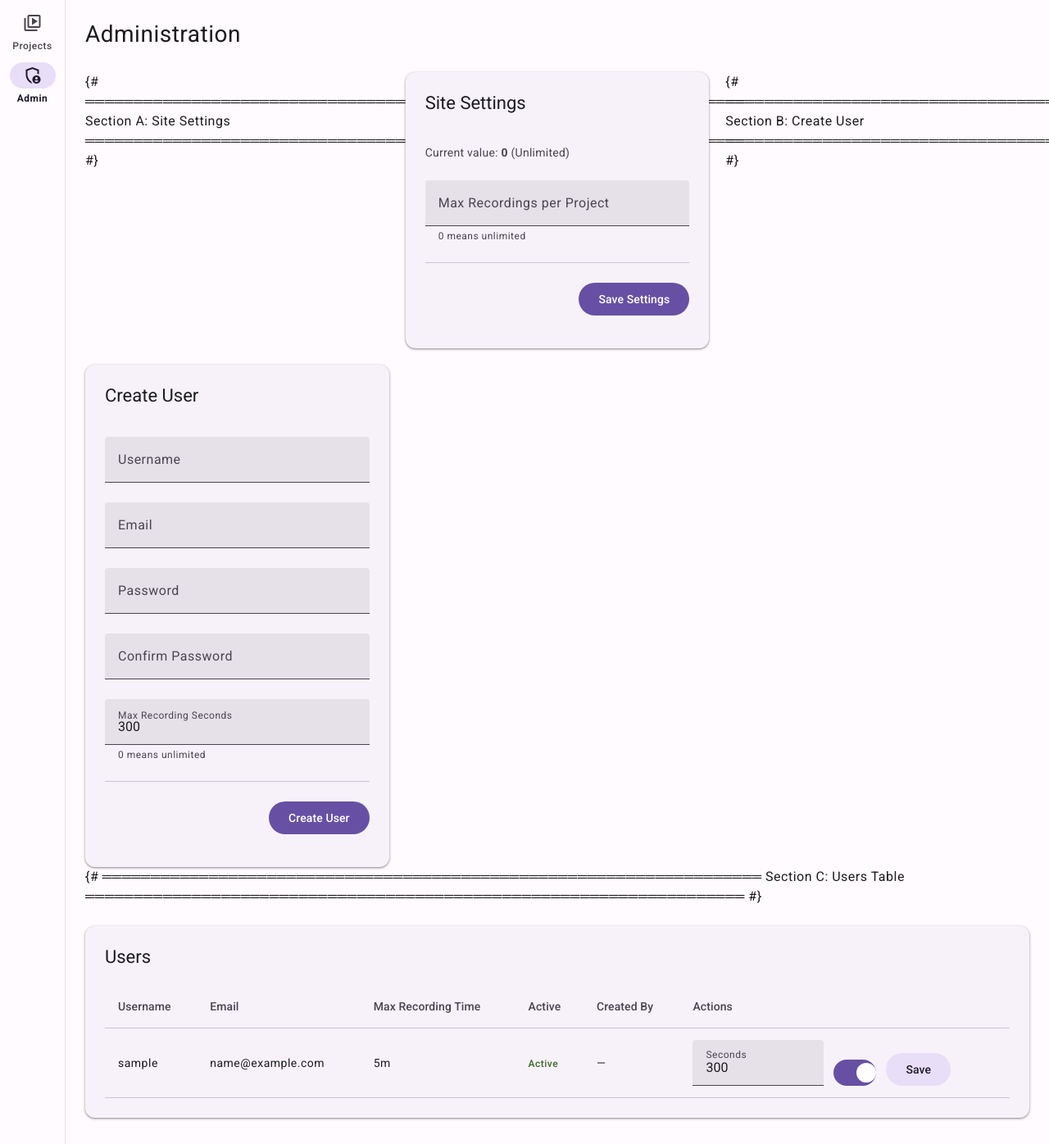
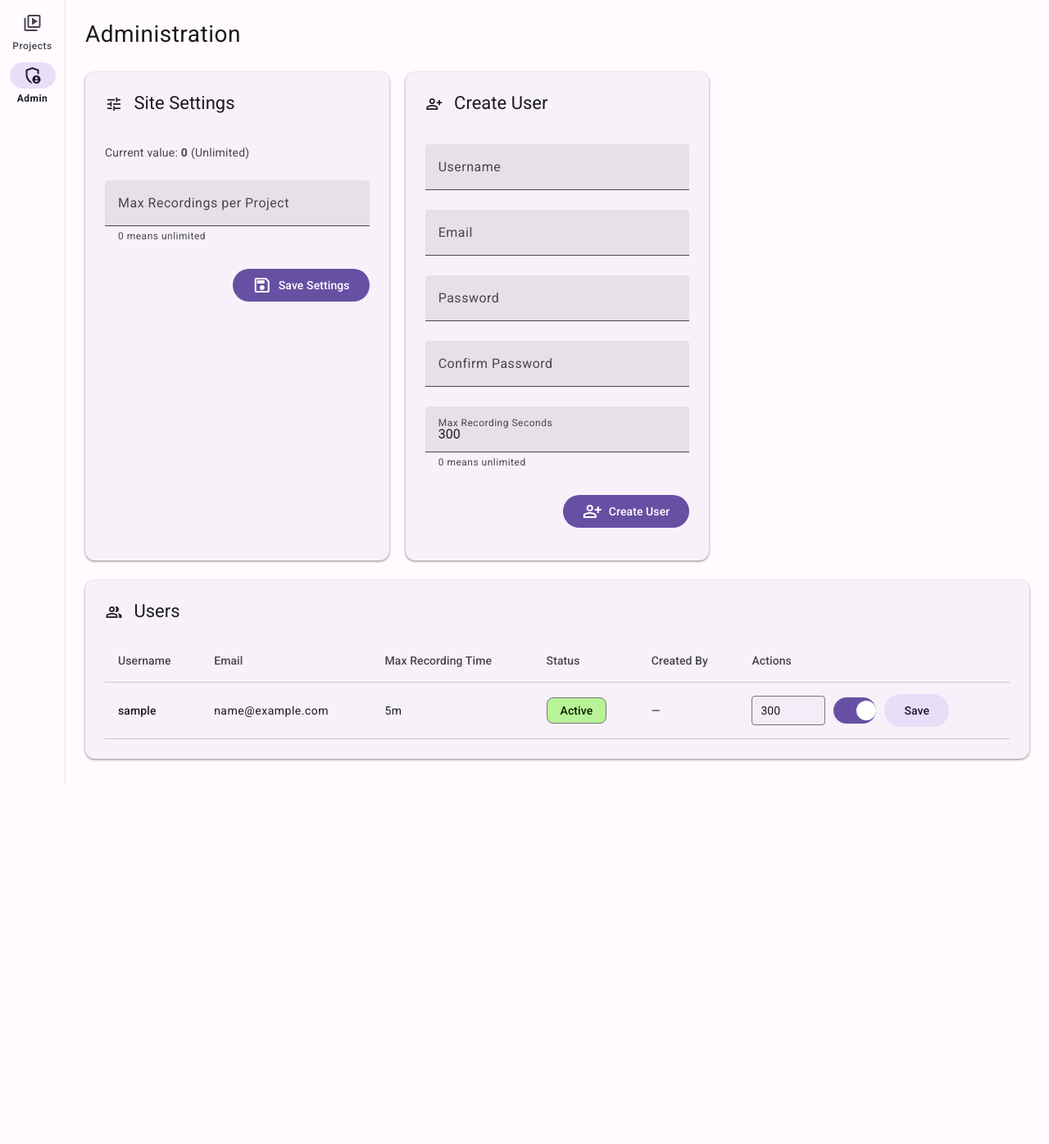
Before and after one commit to tuxisawesome/Video-Production-Manager, a Django app: page /accounts/dashboard/ in a window 1280 px wide. Shown: the part 64-1460 px from the top of the page at 82% size. After the commit the page ends 1022 px from the top, so only its background shows below. Run offline with Django 4.2, Linux system fonts and the light colour scheme; the visitor is signed in with stand-in values (Sample User, id 1); data comes from the database, SQL or seed files in the repository.

Commit message:
Add help stuff

```diff
--- a/static/css/layout.css
+++ b/static/css/layout.css
@@ -123,6 +123,44 @@
 .grid-container.wide-cards {
   grid-template-columns: repeat(auto-fill, minmax(360px, 1fr));
   gap: 20px;
+}
+
+/* Admin dashboard grid */
+.admin-grid {
+  display: grid;
+  grid-template-columns: repeat(auto-fill, minmax(340px, 1fr));
+  gap: 20px;
+}
+
+/* Table container: always allow horizontal scroll */
+.md-table-container {
+  overflow-x: auto;
+  -webkit-overflow-scrolling: touch;
+}
+
+/* Compact input for inline table editing */
+.admin-compact-input {
+  width: 90px;
+  height: 36px;
+  padding: 0 10px;
+  border: 1px solid var(--md-sys-color-outline);
+  border-radius: var(--md-sys-shape-corner-extra-small);
+  background-color: var(--md-sys-color-surface-container);
+  color: var(--md-sys-color-on-surface);
+  font-family: var(--md-sys-typescale-font-family);
+  font-size: var(--md-sys-typescale-body-medium-size);
+  transition: border-color var(--md-sys-motion-transition-standard);
+}
+
+.admin-compact-input:hover {
+  border-color: var(--md-sys-color-on-surface);
+}
+
+.admin-compact-input:focus {
+  outline: none;
+  border-color: var(--md-sys-color-primary);
+  border-width: 2px;
+  padding: 0 9px;
 }
 
 /* ==========================================================================
--- a/static/css/responsive.css
+++ b/static/css/responsive.css
@@ -63,7 +63,8 @@
   /* Grids: single column */
   .grid-container,
   .grid-container.compact,
-  .grid-container.wide-cards {
+  .grid-container.wide-cards,
+  .admin-grid {
     grid-template-columns: 1fr;
     gap: 12px;
   }
--- a/templates/accounts/dashboard.html
+++ b/templates/accounts/dashboard.html
@@ -8,19 +8,20 @@
 </div>
 
 <div class="content-area">
-  <div class="grid-container wide-cards">
+  <div class="admin-grid">
 
-    {# ════════════════════════════════════════════════════════════════════
-       Section A: Site Settings
-       ════════════════════════════════════════════════════════════════════ #}
+    <!-- Site Settings -->
     <div class="md-card-elevated" style="padding:24px;">
-      <h2 class="md-title-large" style="margin-bottom:20px;">Site Settings</h2>
+      <h2 class="md-title-large" style="margin-bottom:20px;">
+        <span class="material-symbols-outlined" style="font-size:22px; vertical-align:middle; margin-right:8px;">tune</span>
+        Site Settings
+      </h2>
 
       <form method="post" action="{% url 'accounts:site_settings' %}">
         {% csrf_token %}
 
         <div class="form-section">
-          <p class="md-body-medium text-on-surface-variant">
+          <p class="md-body-medium text-on-surface-variant" style="margin-top:0;">
             Current value: <strong>{{ site_settings.max_recordings_per_project }}</strong>
             {% if site_settings.max_recordings_per_project == 0 %}(Unlimited){% endif %}
           </p>
@@ -45,23 +46,26 @@
             <span class="md-supporting-text">0 means unlimited</span>
           </div>
 
-          <div class="form-actions">
-            <button type="submit" class="md-button-filled">Save Settings</button>
+          <div class="form-actions" style="border-top:none; padding-top:8px;">
+            <button type="submit" class="md-button-filled">
+              <span class="material-symbols-outlined">save</span>
+              Save Settings
+            </button>
           </div>
         </div>
       </form>
     </div>
 
-    {# ════════════════════════════════════════════════════════════════════
-       Section B: Create User
-       ════════════════════════════════════════════════════════════════════ #}
+    <!-- Create User -->
     <div class="md-card-elevated" style="padding:24px;">
-      <h2 class="md-title-large" style="margin-bottom:20px;">Create User</h2>
+      <h2 class="md-title-large" style="margin-bottom:20px;">
+        <span class="material-symbols-outlined" style="font-size:22px; vertical-align:middle; margin-right:8px;">person_add</span>
+        Create User
+      </h2>
 
       <form method="post" action="{% url 'accounts:create_user' %}">
         {% csrf_token %}
 
-        {# Non-field errors #}
         {% if create_user_form.non_field_errors %}
           <div style="margin-bottom:16px; padding:12px 16px; border-radius:var(--md-sys-shape-corner-small); background-color:var(--md-sys-color-error-container); color:var(--md-sys-color-on-error-container);">
             {% for error in create_user_form.non_field_errors %}
@@ -71,7 +75,6 @@
         {% endif %}
 
         <div class="form-section">
-          {# Username #}
           <div class="md-text-field {% if create_user_form.username.errors %}error{% endif %}">
             <div class="md-text-field-container">
               <input
@@ -91,7 +94,6 @@
             {% endif %}
           </div>
 
-          {# Email #}
           <div class="md-text-field {% if create_user_form.email.errors %}error{% endif %}">
             <div class="md-text-field-container">
               <input
@@ -110,7 +112,6 @@
             {% endif %}
           </div>
 
-          {# Password #}
           <div class="md-text-field {% if create_user_form.password1.errors %}error{% endif %}">
             <div class="md-text-field-container">
               <input
@@ -129,7 +130,6 @@
             {% endif %}
           </div>
 
-          {# Confirm Password #}
           <div class="md-text-field {% if create_user_form.password2.errors %}error{% endif %}">
             <div class="md-text-field-container">
               <input
@@ -148,7 +148,6 @@
             {% endif %}
           </div>
 
-          {# Max Recording Seconds #}
           <div class="md-text-field {% if create_user_form.max_recording_seconds.errors %}error{% endif %}">
             <div class="md-text-field-container">
               <input
@@ -169,8 +168,11 @@
             <span class="md-supporting-text">0 means unlimited</span>
           </div>
 
-          <div class="form-actions">
-            <button type="submit" class="md-button-filled">Create User</button>
+          <div class="form-actions" style="border-top:none; padding-top:8px;">
+            <button type="submit" class="md-button-filled">
+              <span class="material-symbols-outlined">person_add</span>
+              Create User
+            </button>
           </div>
         </div>
       </form>
@@ -178,11 +180,12 @@
 
   </div>
 
-  {# ════════════════════════════════════════════════════════════════════
-     Section C: Users Table
-     ════════════════════════════════════════════════════════════════════ #}
-  <div class="md-card-elevated mt-lg" style="padding:24px;">
-    <h2 class="md-title-large" style="margin-bottom:20px;">Users</h2>
+  <!-- Users Table -->
+  <div class="md-card-elevated" style="padding:24px; margin-top:24px;">
+    <h2 class="md-title-large" style="margin-bottom:20px;">
+      <span class="material-symbols-outlined" style="font-size:22px; vertical-align:middle; margin-right:8px;">group</span>
+      Users
+    </h2>
 
     <div class="md-table-container">
       <table class="md-table">
@@ -191,7 +194,7 @@
             <th>Username</th>
             <th>Email</th>
             <th>Max Recording Time</th>
-            <th>Active</th>
+            <th>Status</th>
             <th>Created By</th>
             <th>Actions</th>
           </tr>
@@ -199,38 +202,36 @@
         <tbody>
           {% for u in users %}
             <tr>
-              <td>{{ u.username }}</td>
+              <td>
+                <span class="md-label-large">{{ u.username }}</span>
+              </td>
               <td>{{ u.email|default:"&mdash;" }}</td>
               <td>{{ u.max_recording_seconds_display }}</td>
               <td>
                 {% if u.is_active %}
-                  <span class="md-label-medium" style="color:var(--md-sys-color-success);">Active</span>
+                  <span class="md-chip" style="--chip-bg:var(--md-sys-color-success-container); --chip-color:var(--md-sys-color-on-success-container); background:var(--md-sys-color-success-container); color:var(--md-sys-color-on-success-container);">Active</span>
                 {% else %}
-                  <span class="md-label-medium" style="color:var(--md-sys-color-error);">Inactive</span>
+                  <span class="md-chip" style="--chip-bg:var(--md-sys-color-error-container); --chip-color:var(--md-sys-color-on-error-container); background:var(--md-sys-color-error-container); color:var(--md-sys-color-on-error-container);">Inactive</span>
                 {% endif %}
               </td>
               <td>{{ u.created_by.username|default:"&mdash;" }}</td>
               <td>
-                <form method="post" action="{% url 'accounts:edit_user' u.id %}" class="form-inline">
+                <form method="post" action="{% url 'accounts:edit_user' u.id %}" style="display:flex; align-items:center; gap:10px; flex-wrap:nowrap;">
                   {% csrf_token %}
-                  <div class="md-text-field" style="min-width:120px; max-width:160px;">
-                    <div class="md-text-field-container">
                   <input
                     type="number"
                     name="max_recording_seconds"
                     value="{{ u.max_recording_seconds }}"
                     min="0"
-                        placeholder=" "
+                    class="admin-compact-input"
+                    title="Max recording seconds"
                   >
-                      <label>Seconds</label>
-                    </div>
-                  </div>
                   <label class="md-switch" title="Active">
                     <input type="checkbox" name="is_active" {% if u.is_active %}checked{% endif %}>
                     <span class="md-switch-track"></span>
                     <span class="md-switch-thumb"></span>
                   </label>
-                  <button type="submit" class="md-button-tonal">Save</button>
+                  <button type="submit" class="md-button-tonal" style="white-space:nowrap;">Save</button>
                 </form>
               </td>
             </tr>
```
Lines whose indentation alone changed are shown as unchanged.
